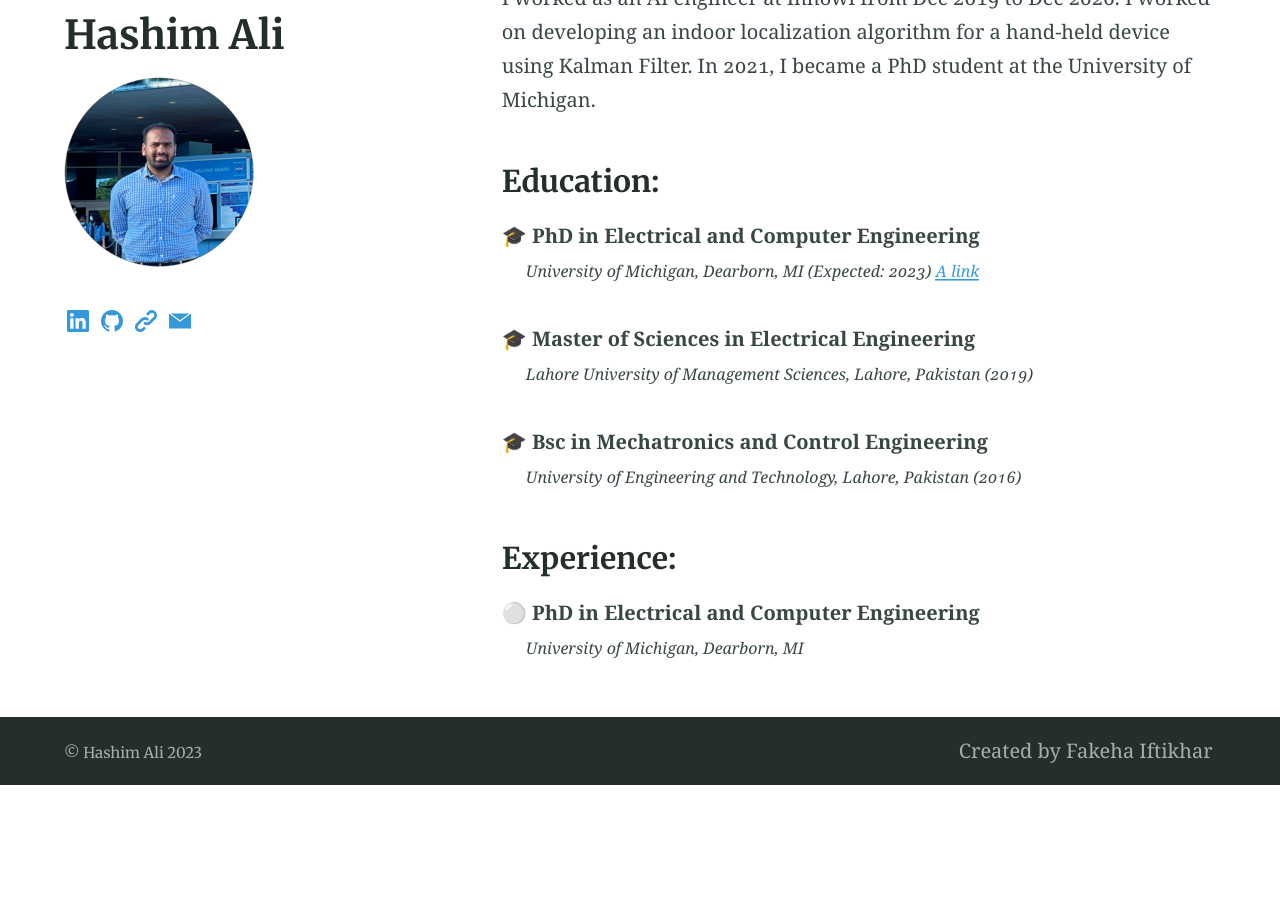
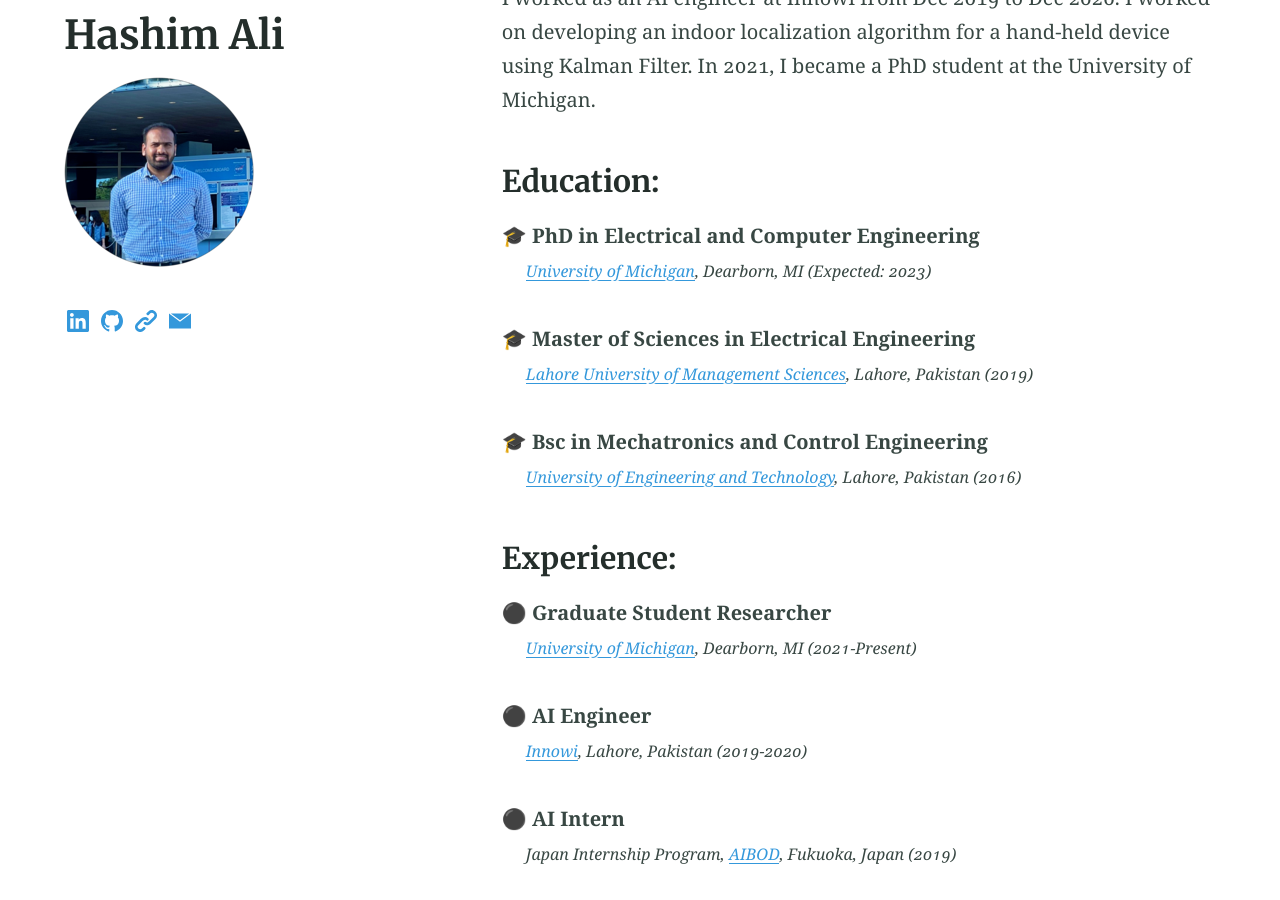
Before and after one commit to Fakeha-38/fakeha-38.github.io, a Jekyll site: the page built from index.md, in a window 1280 px wide and 900 px high, scrolled down 1227 px. Built offline with Jekyll 4.4.1, drawn with Linux system fonts in a browser that asks for light colours; emoji names are drawn with the system emoji font; before the commit the page ends 2012 px from its top, so only the background shows below that.

Commit message:
experience update 1

```diff
--- a/index.md
+++ b/index.md
@@ -16,14 +16,20 @@ I worked as an AI engineer at Innowi from Dec 2019 to Dec 2020. I worked on deve
 
 ### Education: {#education}
 :mortar_board: **PhD in Electrical and Computer Engineering**
-*University of Michigan, Dearborn, MI (Expected: 2023) [A link](https://david.darn.es "A link")*
+*[University of Michigan](https://umdearborn.edu/ "University of Michigan"), Dearborn, MI (Expected: 2023)*
 
 :mortar_board: **Master of Sciences in Electrical Engineering**
-*Lahore University of Management Sciences, Lahore, Pakistan (2019)*
+*[Lahore University of Management Sciences](https://lums.edu.pk/ "Lahore University of Management Sciences"), Lahore, Pakistan (2019)*
 
 :mortar_board: **Bsc in Mechatronics and Control Engineering**
-*University of Engineering and Technology, Lahore, Pakistan (2016)*
+*[University of Engineering and Technology](https://uet.edu.pk/ "University of Engineering and Technology"), Lahore, Pakistan (2016)*
 
 ### Experience: {#experience}
-:white_circle: **PhD in Electrical and Computer Engineering**
-*University of Michigan, Dearborn, MI*
+:black_circle: **Graduate Student Researcher**
+*[University of Michigan](https://umdearborn.edu/ "University of Michigan"), Dearborn, MI (2021-Present)*
+
+:black_circle: **AI Engineer**
+*[Innowi](https://innowi.com/ "Innowi"), Lahore, Pakistan (2019-2020)*
+
+:black_circle: **AI Intern**
+*Japan Internship Program, [AIBOD](https://aibod.com/ "AIBOD"), Fukuoka, Japan (2019)*
```
